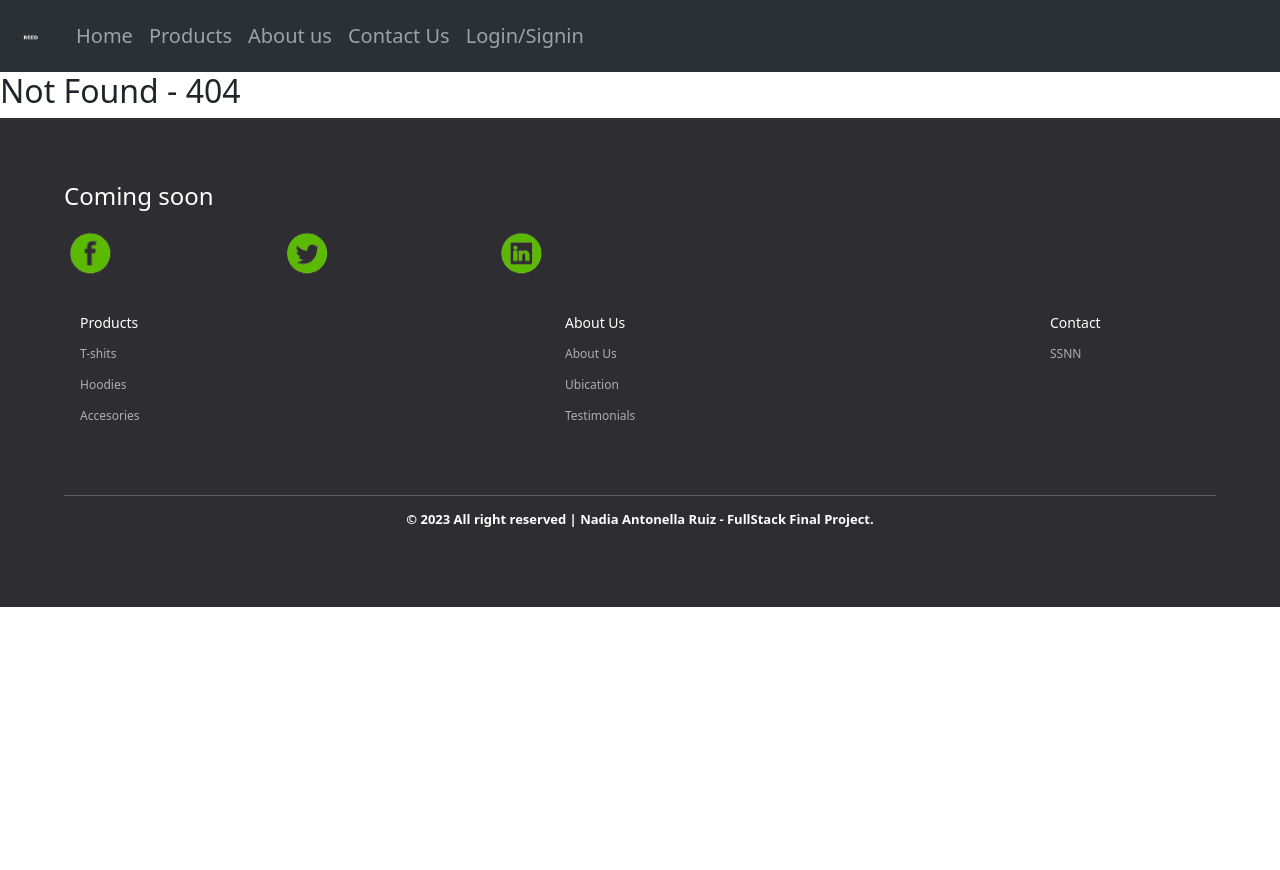
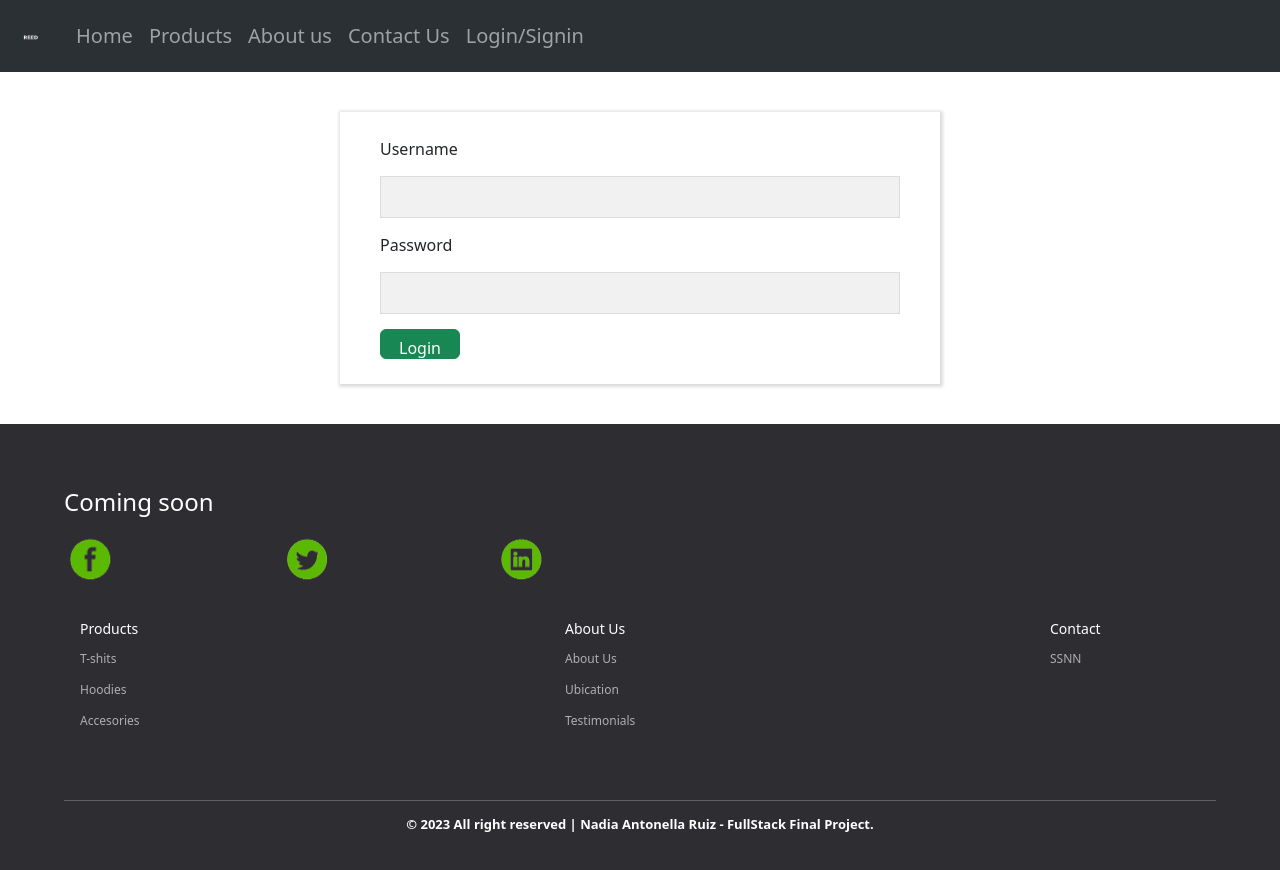
Before and after one commit to antoruizx/Crypto-Page, a React (Vite) app: page /login in a window 1280 px wide. Shown: the top 870 px of the page. Before the commit the page ends 800 px from the top, so only its background shows below. Built offline with nearby package versions, Linux system fonts and the light colour scheme; no server answers.

Commit message:
login changes

```diff
--- a/src/App.jsx
+++ b/src/Login.jsx
@@ -1,24 +1,19 @@
-import '../Styles/App.css';
-import axios from "axios";
-import bcryptjs from "bcryptjs";
+import { useState } from 'react';
+import axios from 'axios';
 
+function Login() {
+  const [count, setCount] = useState(0)
 
-function App() {
-  const [count, setCount] = useState(0)
 
   const getUser = async () => {
     const users = await axios.get("http://127.0.0.1:8000/users")
     console.log(users.data);
   }
-  const encrypt = (password) => {
-    const salt = bcryptjs.genSaltSync(10);
-    return bcryptjs.hashSync(password, salt);
-  }
-  console.log(encrypt("hola"));
-  const login = async () => {
+
+  const login = async (form) => {
     const user = {
-      username: "user1",
-      password: "user1"
+      username: form.username,
+      password: form.password
     }
     const login = await axios.post("http://127.0.0.1:8000/login", user)
     console.log(login);
@@ -26,14 +21,13 @@ function App() {
   getUser();
   return (
     <form>
-        <label>User</label>
+        <label>Username</label>
         <input type="text" name="" id="" />
         <label htmlFor="">Password</label>
         <input type="password" />
-        <button type="button" class="btn btn-success">Success</button>
-
+        <button type="button" className="btn btn-success">Login</button>
     </form>
-  );
+  )
 }
 
-export default App;
+export default Login;
--- a/src/components/Navbar.jsx
+++ b/src/components/Navbar.jsx
@@ -25,7 +25,7 @@ export default function Navbar() {
                             <Link className="nav-link" to={"/contactUs"} >Contact Us</Link>
                         </li>
                         <li className="nav-item boton">
-                            <Link className="nav-link" to={"/signin"} >Login/Signin</Link>
+                            <Link className="nav-link" to={"/login"} >Login/Signin</Link>
                         </li>
                     </ul>
                 </div>
--- a/src/pages/SignInPage.jsx
+++ b/src/pages/SignInPage.jsx
@@ -5,13 +5,15 @@ function SignInPage() {
 
   return (
     <form>
-        <label>User</label>
+        <label>Username</label>
         <input type="text" name="" id="" />
         <label htmlFor="">Password</label>
         <input type="password" />
-        <button type="button" className="btn btn-success">Success</button>
-
+        <button type="button" className="btn btn-success">Login</button>
     </form>
+        //recordarme
+        //olvido contraseña
+        //ingresar con google
   );
 }
 
--- a/src/router/AppRouter.jsx
+++ b/src/router/AppRouter.jsx
@@ -11,6 +11,7 @@ import SignInPage from "../pages/SignInPage";
 import Footer2 from "../components/Footer2";
 import Products from "../pages/Products";
 import { ContactUs } from "../pages/ContactUs";
+import Login from "../Login";
 
 
 
@@ -26,6 +27,7 @@ function AppRouter () {
                 <Route path="adminpanel" element={<RequireAuth isLogged={false} children={<AdminPanelPage />} />} />
                 <Route path="*" element={<ErrorPage />} />
                 <Route path="contactUs" element={<ContactUs /> } />
+                <Route path="login" element={<Login /> } />
             </Routes>
             <Footer2 />
         </Router>
```
